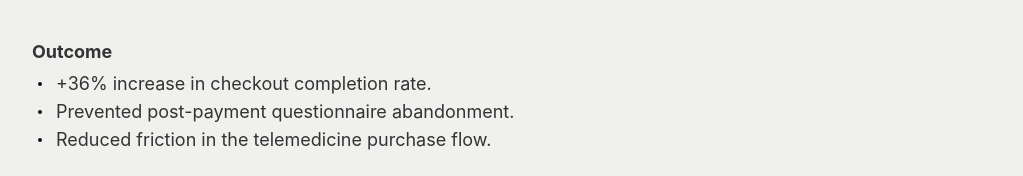
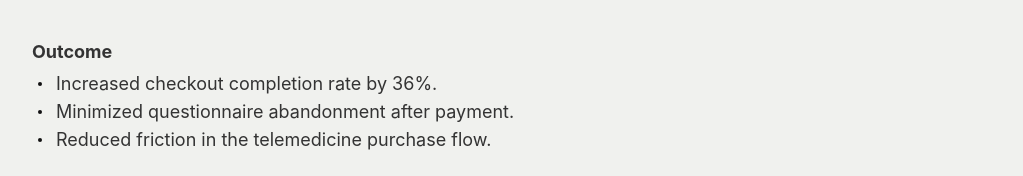
Before and after one commit to dani-shin/portfolio, a Next.js app: page /work/project1 in a window 1280 px wide. Shown: the part 3516-3692 px from the top of the page, without its empty margins (128-1151 px from the left). Built offline with nearby package versions, Linux system fonts and the light colour scheme; a web font is replaced by a local one.

Commit message:
Update Outcome bullet points in project1 CaseStudyContent

```diff
--- a/components/work/project1/CaseStudyContent.tsx
+++ b/components/work/project1/CaseStudyContent.tsx
@@ -148,8 +148,8 @@ export default function CaseStudyContent() {
         <h4 className="type-subtitle-1 text-[#333333] mb-1">Outcome</h4>
         <ul>
           {[
-            "+36% increase in checkout completion rate.",
-            "Prevented post-payment questionnaire abandonment.",
+            "Increased checkout completion rate by 36%.",
+            "Minimized questionnaire abandonment after payment.",
             "Reduced friction in the telemedicine purchase flow.",
           ].map((item, i) => (
             <li key={i} className="flex items-start gap-2 type-body-1 text-[#333333]">
```
